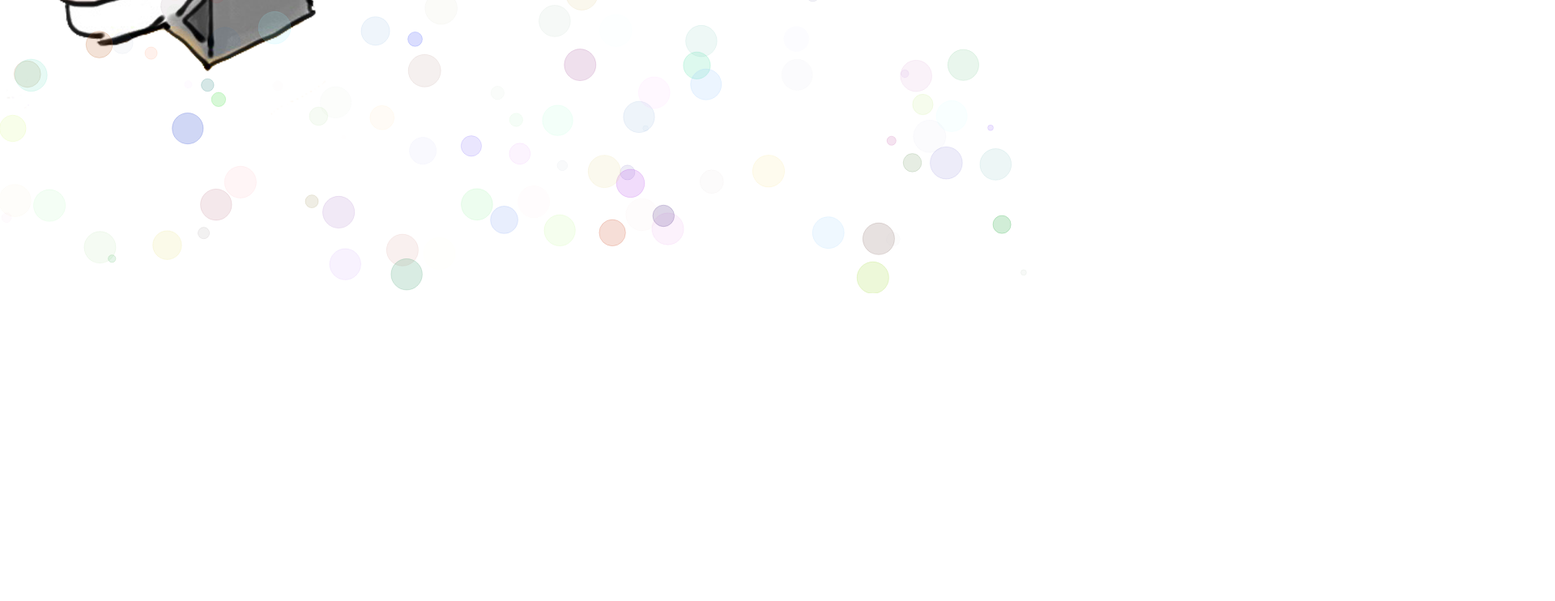
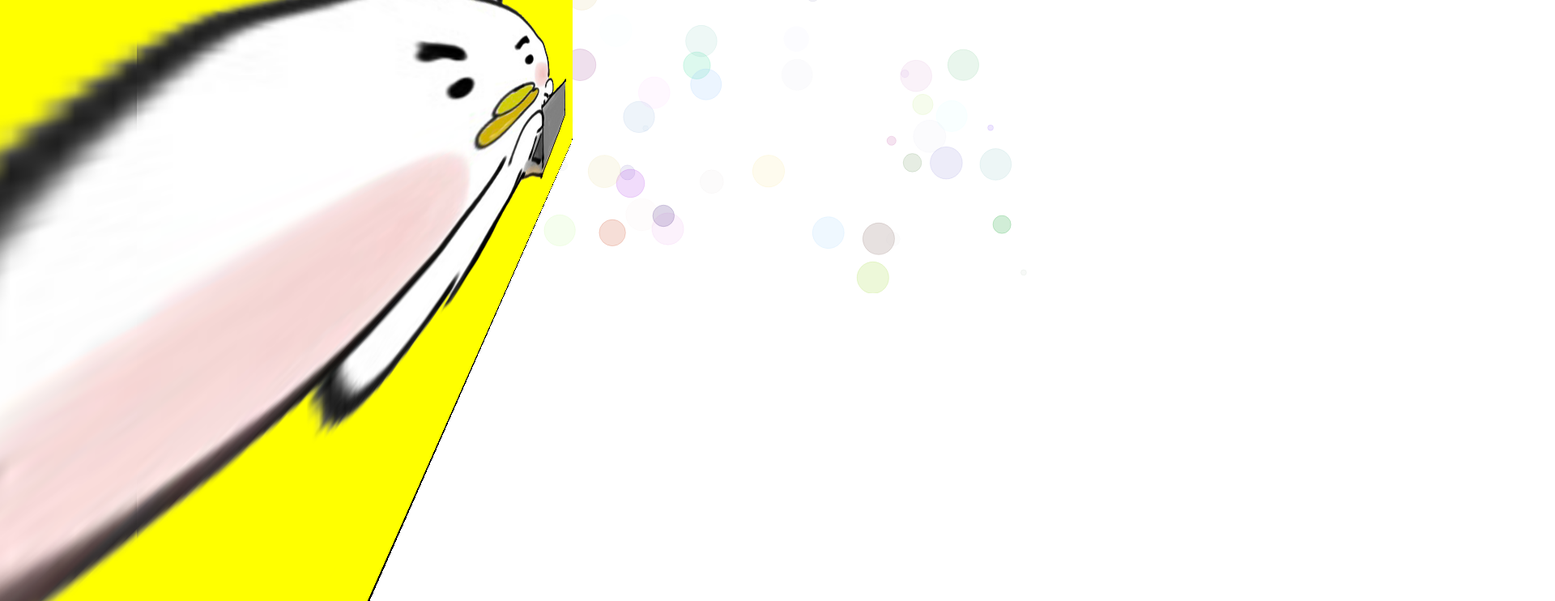
Before and after one commit to HyunYuJin/Medeoduck, a website: page index.html in a window 1280 px wide. Shown: the part 438-1180 px from the top of the page at 81% size, 1920 px wide, since content can reach past the window. Before the commit the page ends 800 px from the top, so only its background shows below. Drawn offline with Linux system fonts and the light colour scheme.

Commit message:
Make card

```diff
--- a/index.html
+++ b/index.html
@@ -1,5 +1,6 @@
 <!DOCTYPE html>
 <html lang="en">
+
 <head>
     <meta charset="UTF-8">
     <meta name="viewport" content="width=device-width, initial-scale=1.0">
@@ -7,21 +8,30 @@
     <link rel="stylesheet" href="./src/css/medeoduck.css">
     <link rel="shortcut icon" type="image/x-icon" href="/src/images/medeoduck01.ico">
 </head>
+
 <body>
     <a href="#menu" id="toggle"><span></span></a>
     <div id="menu">
         <ul>
-            <li><a href="/index.html">Home</a></li>
-            <li><a href="#about">About</a></li>
-            <li><a href="#study">Study</a></li>
-            <li><a href="#project">Project</a></li>
+            <li><a href="index.html">Home</a></li>
+            <li><a href="./src/sub/About.html">About</a></li>
+            <li><a href="./src/sub/Study.html">Study</a></li>
+            <li><a href="./src/sub/Project.html">Project</a></li>
         </ul>
     </div>
     <h1>MeDeoDuck's World!</h1>
     <canvas id="canvas"></canvas>
-    <img class="medeoduck" src="./src/images/medeoduck03.png" alt="medeoduck03">
+    <div class="card-wrap">
+        <section class="poster">
+            <h2 class="poster-title">미더덕 유진</h2>
+            <figure class="medeoduck">
+                <img class="me-img" src="./src/images/medeoduck03.png" alt="medeoduck03">
+            </figure>
+        </section>
+    </div>
 
     <script src="./src/js/Circle.js"></script>
     <script src="./src/js/main.js"></script>
 </body>
+
 </html>
--- a/src/css/medeoduck.css
+++ b/src/css/medeoduck.css
@@ -12,6 +12,10 @@ h1 {
     text-align: center;
     font-size: 50px;
     color: #042d70;
+}
+
+h2 {
+    margin: 0;
 }
 
 #toggle {
@@ -113,3 +117,42 @@ li a:focus {
     background: rgba(125, 68, 70, 0.5);
     color: #fff;
 }
+
+/* poster */
+.card-wrap {
+    display: flex;
+    align-items: center;
+    justify-content: center;
+    width: 100vw;
+    height: 85vh;
+    perspective: 100px;
+}
+
+.poster {
+    position: relative;
+    width: 400px;
+    height: 450px;
+    border: 2px solid #000;
+    border-radius: 10px;
+    background: yellow;
+    transform: rotateY(45deg);
+}
+
+.poster-title {
+    padding: 1em 0;
+    /* 글씨 크기에 따른 padding 설정을 위해 em 단위를 사용한다. */
+    font-size: 2rem;
+    font-weight: normal;
+    text-align: center;
+}
+
+.medeoduck {
+    position: absolute;
+    width: 80%;
+}
+
+.me-img {
+    /* 창 크기에 따른 이미지도 같이 사이즈 조정 */
+    max-width: 100%;
+    height: auto;
+}
```
Also changed, not shown: src/sub/About.html (added), src/sub/Project.html (added), src/sub/Study.html (added).
